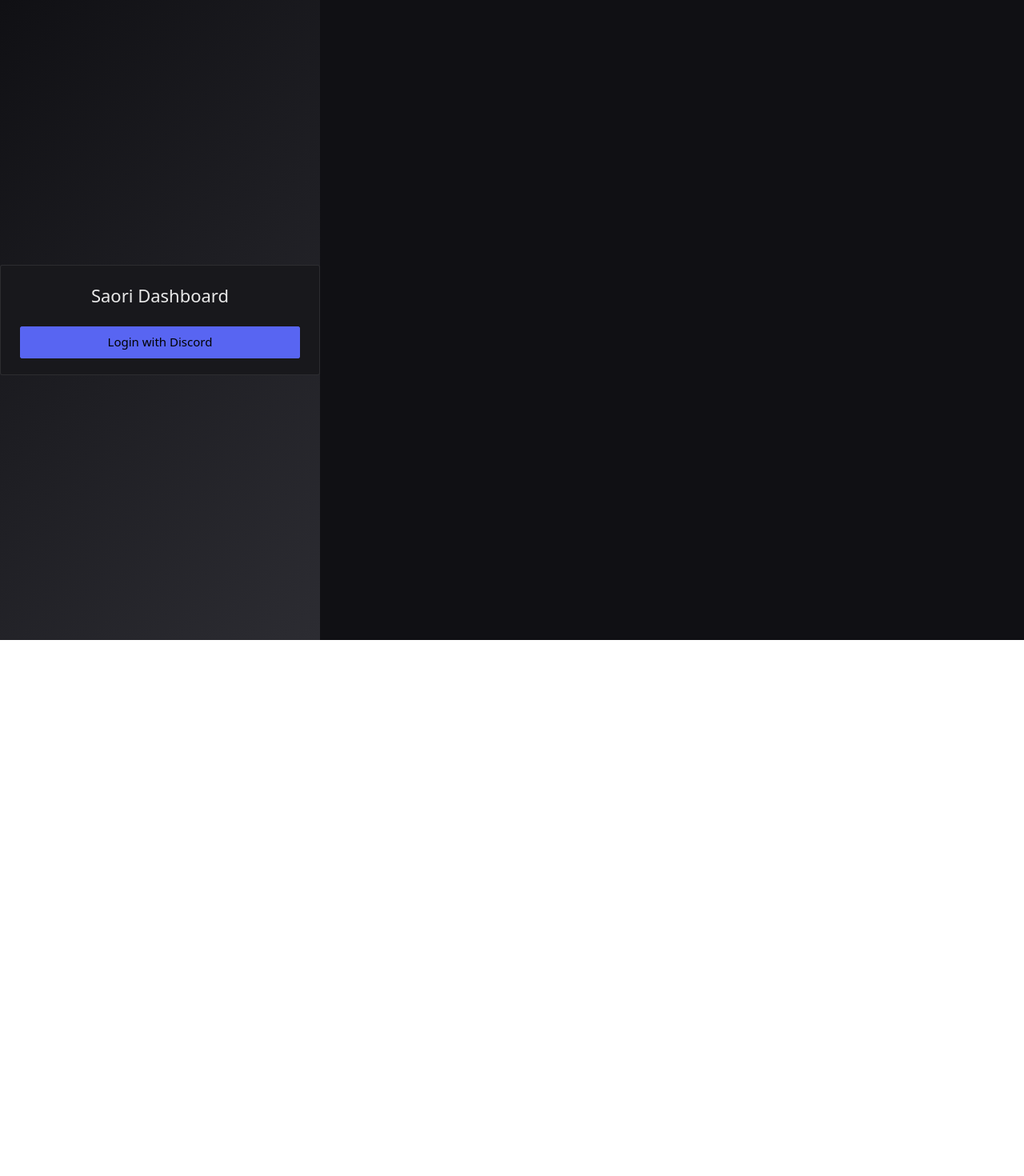
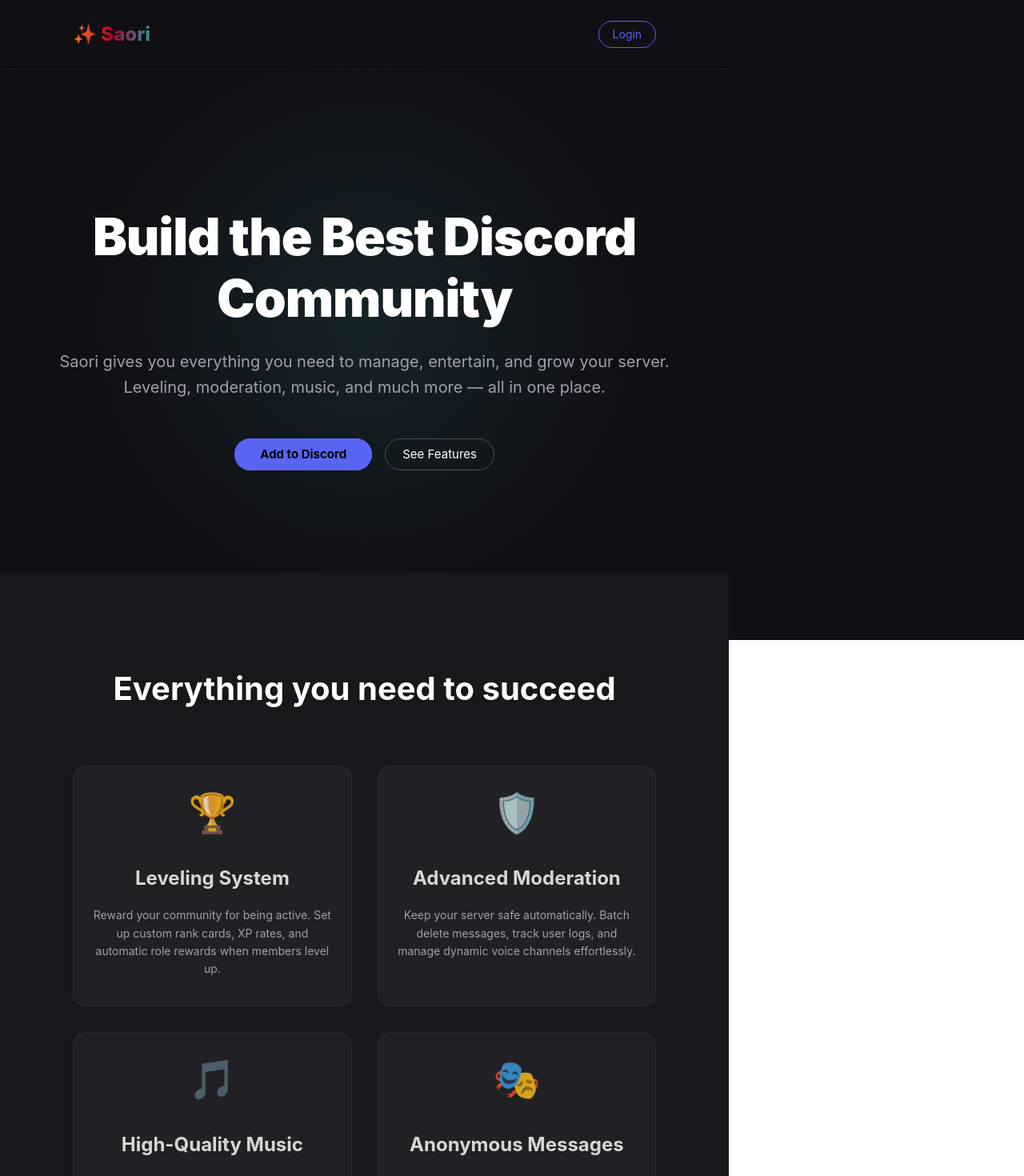
Before and after one commit to rickwengdev/Saori, a Vue app in the folder frontend/: page / in a window 1280 px wide. Shown: the top 1470 px of the page at 80% size. Before the commit the page ends 800 px from the top, so only its background shows below. Built offline with nearby package versions, Linux system fonts and the light colour scheme; no server answers; the HTML template or start-up script is replaced by a standard one.

Commit message:
feat: Revamp LoginCallback.vue with new layout and features section for improved user experience

```diff
--- a/frontend/src/views/LoginCallback.vue
+++ b/frontend/src/views/LoginCallback.vue
@@ -1,14 +1,71 @@
 <template>
-  <div class="login-container">
-    <n-card class="login-card">
-      <n-h2>Saori Dashboard</n-h2>
-      <n-spin size="large" v-if="loading">
-        <template #description>Verifying Session...</template>
-      </n-spin>
-      <n-button v-else type="primary" size="large" block @click="login">
-        Login with Discord
-      </n-button>
-    </n-card>
+  <div class="landing-layout">
+    <header class="navbar">
+      <div class="nav-brand">
+        <span class="logo-text">✨ Saori</span>
+      </div>
+      <div class="nav-actions">
+        <n-spin size="small" v-if="loading" />
+        <n-button v-else-if="!userStore.isLoggedIn" @click="login" type="primary" ghost round>
+          Login
+        </n-button>
+        <n-button v-else @click="goToDashboard" type="primary" round>
+          Go to Dashboard
+        </n-button>
+      </div>
+    </header>
+
+    <main class="hero-section">
+      <div class="hero-content">
+        <h1 class="hero-title">Build the Best Discord Community</h1>
+        <p class="hero-subtitle">
+          Saori gives you everything you need to manage, entertain, and grow your server.
+          Leveling, moderation, music, and much more — all in one place.
+        </p>
+        <div class="hero-cta">
+          <n-button type="primary" size="large" round class="cta-primary" @click="login">
+            Add to Discord
+          </n-button>
+          <n-button size="large" round class="cta-secondary" @click="scrollToFeatures">
+            See Features
+          </n-button>
+        </div>
+      </div>
+    </main>
+
+    <section id="features" class="features-section">
+      <h2 class="section-title">Everything you need to succeed</h2>
+
+      <div class="features-grid">
+        <n-card class="feature-card" hoverable>
+          <div class="feature-icon">🏆</div>
+          <h3>Leveling System</h3>
+          <p>Reward your community for being active. Set up custom rank cards, XP rates, and automatic role rewards when members level up.</p>
+        </n-card>
+
+        <n-card class="feature-card" hoverable>
+          <div class="feature-icon">🛡️</div>
+          <h3>Advanced Moderation</h3>
+          <p>Keep your server safe automatically. Batch delete messages, track user logs, and manage dynamic voice channels effortlessly.</p>
+        </n-card>
+
+        <n-card class="feature-card" hoverable>
+          <div class="feature-icon">🎵</div>
+          <h3>High-Quality Music</h3>
+          <p>Enjoy your favorite tracks with friends. Support for playlists, volume control, and high-fidelity audio right in your voice channels.</p>
+        </n-card>
+
+        <n-card class="feature-card" hoverable>
+          <div class="feature-icon">🎭</div>
+          <h3>Anonymous Messages</h3>
+          <p>Allow members to send anonymous feedback or endorsements safely. Foster a more open and honest community culture.</p>
+        </n-card>
+      </div>
+    </section>
+
+    <footer class="footer">
+      <p>© 2026 Saori Project. Crafted with ❤️</p>
+    </footer>
   </div>
 </template>
 
@@ -18,38 +75,181 @@
 import { useUserStore } from '@/stores/user';
 
 const router = useRouter();
-const loading = ref(false);
+const loading = ref(true);
 const userStore = useUserStore();
 
+// 讀取環境變數，預設為 '/api'
+const API_URL = import.meta.env.VITE_APP_BASE_URL || '/api';
+
 const login = () => {
-  window.location.href = `/api/auth/discord`;
+  window.location.href = `${API_URL}/auth/discord`;
+};
+
+const goToDashboard = () => {
+  router.push('/dashboard');
+};
+
+const scrollToFeatures = () => {
+  const el = document.getElementById('features');
+  if (el) {
+    el.scrollIntoView({ behavior: 'smooth' });
+  }
 };
 
 onMounted(async () => {
   try {
-    loading.value = true;
+    // 進入首頁時檢查登入狀態，但不再強制跳轉，讓使用者可以看 Landing Page
     await userStore.checkAuth();
-    if (userStore.isLoggedIn) {
-      router.push('/dashboard');
-    } else {
-      loading.value = false; // 留在登入頁
-    }
   } catch (e) {
+    console.error('Session check failed:', e);
+  } finally {
     loading.value = false;
   }
 });
 </script>
 
 <style scoped>
-.login-container {
-  height: 100vh;
+/* 整體配置 */
+.landing-layout {
+  min-height: 100vh;
+  background-color: #101014;
+  color: #ffffff;
+  font-family: 'Inter', -apple-system, BlinkMacSystemFont, 'Segoe UI', Roboto, Helvetica, Arial, sans-serif;
+  overflow-x: hidden;
+}
+
+/* 導覽列 */
+.navbar {
   display: flex;
+  justify-content: space-between;
   align-items: center;
+  padding: 1.5rem 10%;
+  background-color: rgba(16, 16, 20, 0.8);
+  backdrop-filter: blur(10px);
+  position: sticky;
+  top: 0;
+  z-index: 100;
+  border-bottom: 1px solid rgba(255, 255, 255, 0.05);
+}
+
+.logo-text {
+  font-size: 1.5rem;
+  font-weight: 800;
+  background: linear-gradient(90deg, #ff7a18, #af002d 50%, #319197);
+  -webkit-background-clip: text;
+  -webkit-text-fill-color: transparent;
+}
+
+/* 英雄區塊 */
+.hero-section {
+  display: flex;
   justify-content: center;
-  background: linear-gradient(135deg, #101014 0%, #2c2c32 100%);
+  align-items: center;
+  text-align: center;
+  padding: 8rem 20px;
+  background: radial-gradient(circle at 50% 50%, rgba(49, 145, 151, 0.15), transparent 60%);
 }
-.login-card {
-  width: 400px;
+
+.hero-content {
+  max-width: 800px;
+}
+
+.hero-title {
+  font-size: 4rem;
+  font-weight: 900;
+  line-height: 1.2;
+  margin-bottom: 1.5rem;
+  letter-spacing: -1px;
+}
+
+.hero-subtitle {
+  font-size: 1.25rem;
+  color: #a0a0ab;
+  margin-bottom: 3rem;
+  line-height: 1.6;
+}
+
+.hero-cta {
+  display: flex;
+  gap: 1rem;
+  justify-content: center;
+}
+
+.cta-primary {
+  font-weight: bold;
+  padding: 0 2rem;
+}
+
+.cta-secondary {
+  background-color: transparent;
+  color: white;
+  border-color: rgba(255, 255, 255, 0.2);
+}
+.cta-secondary:hover {
+  background-color: rgba(255, 255, 255, 0.05);
+}
+
+/* 功能區塊 */
+.features-section {
+  padding: 5rem 10%;
+  background-color: #18181c;
+}
+
+.section-title {
   text-align: center;
+  font-size: 2.5rem;
+  font-weight: bold;
+  margin-bottom: 4rem;
+}
+
+.features-grid {
+  display: grid;
+  grid-template-columns: repeat(auto-fit, minmax(280px, 1fr));
+  gap: 2rem;
+}
+
+.feature-card {
+  background-color: #202025;
+  border-radius: 16px;
+  border: 1px solid rgba(255, 255, 255, 0.05);
+  transition: transform 0.3s ease;
+}
+
+.feature-card:hover {
+  transform: translateY(-5px);
+  border-color: rgba(255, 255, 255, 0.1);
+}
+
+.feature-icon {
+  font-size: 3rem;
+  margin-bottom: 1rem;
+}
+
+.feature-card h3 {
+  font-size: 1.5rem;
+  margin-bottom: 1rem;
+}
+
+.feature-card p {
+  color: #a0a0ab;
+  line-height: 1.6;
+}
+
+/* 頁尾 */
+.footer {
+  text-align: center;
+  padding: 3rem;
+  color: #666;
+  border-top: 1px solid rgba(255, 255, 255, 0.05);
+}
+
+/* 響應式設計 */
+@media (max-width: 768px) {
+  .hero-title {
+    font-size: 2.5rem;
+  }
+  .hero-cta {
+    flex-direction: column;
+  }
 }
 </style>
```
